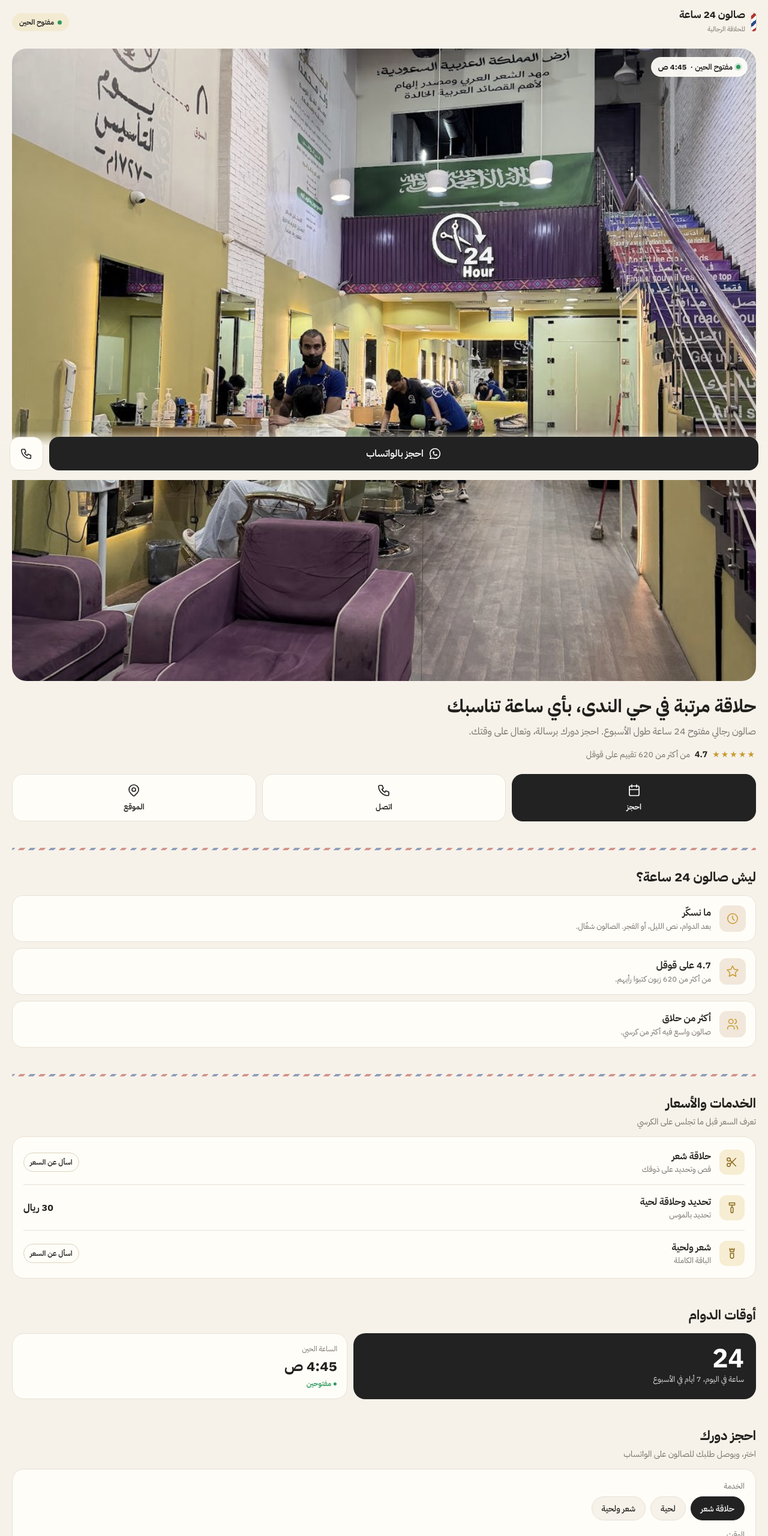
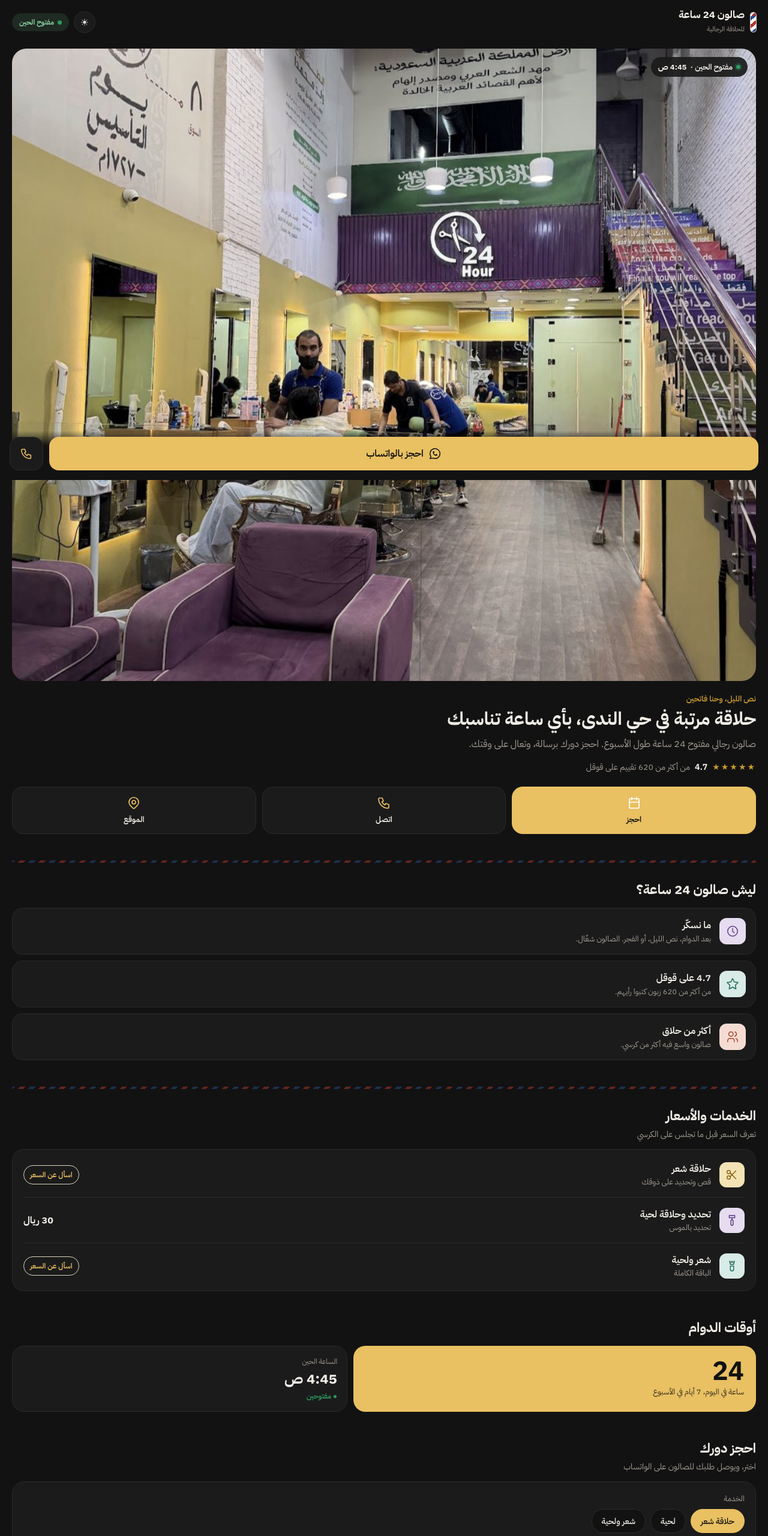
Before and after one commit to slymanalnzy98-hub/satr-demos, a plain HTML site: page calm/index.html in a window 1280 px wide. Shown: the top 2560 px of the page at 60% size. Drawn offline with Linux system fonts and the light colour scheme.

Commit message:
Calm design: night mode, colored icons, live map
Co-Authored-By: Claude Opus 5.5 <noreply@anthropic.com>

```diff
--- a/calm/index.html
+++ b/calm/index.html
@@ -13,7 +13,8 @@ a{color:inherit;text-decoration:none}
 .w{padding-inline:20px}
 header.top{display:flex;justify-content:space-between;align-items:center;padding:16px 20px}
 .logo{display:flex;align-items:center;gap:10px}
-.logo .pole{width:8px;height:30px;border-radius:4px;background:repeating-linear-gradient(-40deg,#b3362f 0 5px,#fff 5px 10px,#2b4b8a 10px 15px,#fff 15px 20px);box-shadow:0 0 0 1px #d8d0c4}
+.logo .pole{width:9px;height:32px;border-radius:5px;background:repeating-linear-gradient(-40deg,#b3362f 0 5px,#fff 5px 10px,#2b4b8a 10px 15px,#fff 15px 20px);background-size:100% 40px;box-shadow:0 0 0 1px #d8d0c4;animation:pole 1.6s linear infinite}
+@keyframes pole{to{background-position:0 40px}}
 .logo b{display:block;font-size:17px;font-weight:700;line-height:1.1}
 .logo small{font-size:11px;color:var(--mute)}
 .open{display:flex;align-items:center;gap:6px;font-size:12px;font-weight:600;color:var(--g);background:#f3ead2;padding:6px 12px;border-radius:999px}
@@ -21,7 +22,8 @@ header.top{display:flex;justify-content:space-between;align-items:center;padding
 
 .hero{padding:6px 20px 0}
 .hero .ph{border-radius:24px;overflow:hidden}
-.hero img{display:block;width:100%;aspect-ratio:4/3.4;object-fit:cover;object-position:52% 58%;filter:saturate(.8) sepia(.06)}
+.hero img{display:block;width:100%;aspect-ratio:4/3.4;object-fit:cover;object-position:52% 58%;filter:saturate(.85) sepia(.05);animation:kb 18s ease-in-out infinite alternate}
+@keyframes kb{from{transform:scale(1)}to{transform:scale(1.12) translate(-2%,1%)}}
 h1{font-size:30px;font-weight:700;line-height:1.35;margin-top:22px}
 .lede{color:var(--mute);font-size:16px;line-height:1.75;margin-top:8px}
 .rate{display:flex;align-items:center;gap:8px;margin-top:14px;font-size:14px;color:var(--mute)}
@@ -110,6 +112,24 @@ footer p{margin-top:2px}
 section,.quick{animation:up .6s ease both}
 @keyframes up{from{opacity:0;transform:translateY(14px)}to{opacity:1;transform:none}}
 @media (prefers-reduced-motion:reduce){section,.quick{animation:none}}
+.tr{display:flex;align-items:center;gap:8px}
+.mode{width:36px;height:36px;border-radius:50%;border:1px solid var(--line);background:var(--card);color:var(--ink);font-size:16px;cursor:pointer}
+.greet{margin-top:20px;font-size:13px;font-weight:600;color:var(--tan)}
+.greet+h1{margin-top:4px}
+.emb{margin-top:10px;border-radius:20px;overflow:hidden;border:1px solid var(--line);height:200px}
+.emb iframe{width:100%;height:100%;border:0;filter:grayscale(.3)}
+.hero .ph{overflow:hidden;border-radius:24px}
+.count{display:inline-block}
+body.night{--bg:#121212;--card:#1b1b1b;--ink:#f1ede6;--mute:#a19a90;--line:#2a2a2a;--g:#e9c062;--g2:#f3d27e}
+body.night .quick a.main,body.night .go,body.night .dock .wa,body.night .ch button.on,body.night .hours .big{color:#121212}
+body.night .rev{background:#1f1f1f}
+body.night .rev a{background:var(--g);color:#121212}
+body.night .open{background:#1f2a22;color:#8fd6a8}
+body.night .badge{background:rgba(27,27,27,.92);color:#f1ede6}
+body.night .dock{background:linear-gradient(180deg,rgba(18,18,18,0),#121212 30%)}
+body.night .emb iframe{filter:invert(.9) hue-rotate(180deg) grayscale(.4)}
+body{transition:background .5s,color .5s}
+@media (prefers-reduced-motion:reduce){.hero img,.logo .pole{animation:none}}
 .dock{position:fixed;inset-inline:0;bottom:0;padding:10px 16px 16px;background:linear-gradient(180deg,rgba(246,242,234,0),var(--bg) 30%);display:grid;grid-template-columns:1fr auto;gap:10px}
 .dock a{display:flex;justify-content:center;align-items:center;gap:8px;height:56px;border-radius:16px;font-weight:600}
 .dock .wa{background:var(--g);color:#fff}
@@ -120,12 +140,13 @@ section,.quick{animation:up .6s ease both}
 <body>
 <header class="top">
   <div class="logo"><span class="pole" aria-hidden="true"></span><div><b>صالون 24 ساعة</b><small>للحلاقة الرجالية</small></div></div>
-  <span class="open"><i></i>مفتوح الحين</span>
+  <div class="tr"><button class="mode" id="mode" aria-label="بدّل بين النهار والليل">☾</button><span class="open"><i></i>مفتوح الحين</span></div>
 </header>
 
 <main>
 <section class="hero" style="padding-top:6px" aria-labelledby="h">
   <div class="ph"><img src="img/p2.jpg" alt="من داخل صالون 24 ساعة"><span class="badge"><i></i>مفتوح الحين · <b id="clk2">—</b></span></div>
+  <p class="greet" id="greet">مساء الخير</p>
   <h1 id="h">حلاقة مرتبة في حي الندى، بأي ساعة تناسبك</h1>
   <p class="lede">صالون رجالي مفتوح 24 ساعة طول الأسبوع. احجز دورك برسالة، وتعال على وقتك.</p>
   <div class="rate"><span class="st">★★★★★</span><b>4.7</b>من أكثر من 620 تقييم على قوقل</div>
@@ -141,9 +162,9 @@ section,.quick{animation:up .6s ease both}
 <section class="w" aria-labelledby="sw">
   <h2 id="sw">ليش صالون 24 ساعة؟</h2>
   <div class="why">
-    <div><span class="ic2"><svg viewBox="0 0 24 24" fill="none" stroke="currentColor" stroke-width="1.6" stroke-linecap="round" stroke-linejoin="round"><path d="M3 12a9 9 0 1 0 18 0a9 9 0 1 0 -18 0"/><path d="M12 7v5l3 3"/></svg></span><h3>ما نسكّر</h3><p>بعد الدوام، نص الليل، أو الفجر. الصالون شغّال.</p></div>
-    <div><span class="ic2"><svg viewBox="0 0 24 24" fill="none" stroke="currentColor" stroke-width="1.6" stroke-linecap="round" stroke-linejoin="round"><path d="M12 17.75l-6.17 3.24l1.18 -6.87l-5 -4.86l6.9 -1l3.08 -6.25l3.08 6.25l6.9 1l-5 4.86l1.18 6.87z"/></svg></span><h3>4.7 على قوقل</h3><p>من أكثر من 620 زبون كتبوا رأيهم.</p></div>
-    <div><span class="ic2"><svg viewBox="0 0 24 24" fill="none" stroke="currentColor" stroke-width="1.6" stroke-linecap="round" stroke-linejoin="round"><path d="M9 7m-4 0a4 4 0 1 0 8 0a4 4 0 1 0 -8 0"/><path d="M3 21v-2a4 4 0 0 1 4 -4h4a4 4 0 0 1 4 4v2"/><path d="M16 3.13a4 4 0 0 1 0 7.75"/><path d="M21 21v-2a4 4 0 0 0 -3 -3.85"/></svg></span><h3>أكثر من حلاق</h3><p>صالون واسع فيه أكثر من كرسي.</p></div>
+    <div><span class="ic2" style="background:#e6dcf0;color:#5b3a87"><svg viewBox="0 0 24 24" fill="none" stroke="currentColor" stroke-width="1.6" stroke-linecap="round" stroke-linejoin="round"><path d="M3 12a9 9 0 1 0 18 0a9 9 0 1 0 -18 0"/><path d="M12 7v5l3 3"/></svg></span><h3>ما نسكّر</h3><p>بعد الدوام، نص الليل، أو الفجر. الصالون شغّال.</p></div>
+    <div><span class="ic2" style="background:#d8ebe6;color:#1f6b5a"><svg viewBox="0 0 24 24" fill="none" stroke="currentColor" stroke-width="1.6" stroke-linecap="round" stroke-linejoin="round"><path d="M12 17.75l-6.17 3.24l1.18 -6.87l-5 -4.86l6.9 -1l3.08 -6.25l3.08 6.25l6.9 1l-5 4.86l1.18 6.87z"/></svg></span><h3>4.7 على قوقل</h3><p>من أكثر من 620 زبون كتبوا رأيهم.</p></div>
+    <div><span class="ic2" style="background:#f5dcd2;color:#a3452a"><svg viewBox="0 0 24 24" fill="none" stroke="currentColor" stroke-width="1.6" stroke-linecap="round" stroke-linejoin="round"><path d="M9 7m-4 0a4 4 0 1 0 8 0a4 4 0 1 0 -8 0"/><path d="M3 21v-2a4 4 0 0 1 4 -4h4a4 4 0 0 1 4 4v2"/><path d="M16 3.13a4 4 0 0 1 0 7.75"/><path d="M21 21v-2a4 4 0 0 0 -3 -3.85"/></svg></span><h3>أكثر من حلاق</h3><p>صالون واسع فيه أكثر من كرسي.</p></div>
   </div>
 </section>
 <div class="pd" aria-hidden="true"></div>
@@ -151,9 +172,9 @@ section,.quick{animation:up .6s ease both}
   <h2 id="s1">الخدمات والأسعار</h2>
   <p class="h2s">تعرف السعر قبل ما تجلس على الكرسي</p>
   <div class="list">
-    <div class="it"><span class="ic"><svg viewBox="0 0 24 24" fill="none" stroke="currentColor" stroke-width="1.6" stroke-linecap="round" stroke-linejoin="round"><path d="M6 7m-3 0a3 3 0 1 0 6 0a3 3 0 1 0 -6 0"/><path d="M6 17m-3 0a3 3 0 1 0 6 0a3 3 0 1 0 -6 0"/><path d="M8.6 8.6l10.4 10.4"/><path d="M8.6 15.4l10.4 -10.4"/></svg></span><div><h3>حلاقة شعر</h3><p>قص وتحديد على ذوقك</p></div><a class="ask" href="https://wa.me/966530244559?text=%D8%A7%D9%84%D8%B3%D9%84%D8%A7%D9%85%20%D8%B9%D9%84%D9%8A%D9%83%D9%85%D8%8C%20%D9%83%D9%85%20%D8%B3%D8%B9%D8%B1%20%D8%AD%D9%84%D8%A7%D9%82%D8%A9%20%D8%A7%D9%84%D8%B4%D8%B9%D8%B1%D8%9F">اسأل عن السعر</a></div>
-    <div class="it"><span class="ic"><svg viewBox="0 0 24 24" fill="none" stroke="currentColor" stroke-width="1.6" stroke-linecap="round" stroke-linejoin="round"><path d="M7 3h10v4h-10z"/><path d="M12 7v4"/><path d="M12 11a2 2 0 0 1 2 2v6a2 2 0 1 1 -4 0v-6a2 2 0 0 1 2 -2z"/></svg></span><div><h3>تحديد وحلاقة لحية</h3><p>تحديد بالموس</p></div><span class="pr">30 ريال</span></div>
-    <div class="it"><span class="ic"><svg viewBox="0 0 24 24" fill="none" stroke="currentColor" stroke-width="1.6" stroke-linecap="round" stroke-linejoin="round"><path d="M8 3v2"/><path d="M12 3v2"/><path d="M16 3v2"/><path d="M9 12v6a3 3 0 0 0 6 0v-6h-6z"/><path d="M8 5h8l-1 4h-6z"/></svg></span><div><h3>شعر ولحية</h3><p>الباقة الكاملة</p></div><a class="ask" href="https://wa.me/966530244559?text=%D8%A7%D9%84%D8%B3%D9%84%D8%A7%D9%85%20%D8%B9%D9%84%D9%8A%D9%83%D9%85%D8%8C%20%D9%83%D9%85%20%D8%B3%D8%B9%D8%B1%20%D8%A7%D9%84%D8%B4%D8%B9%D8%B1%20%D9%88%D8%A7%D9%84%D9%84%D8%AD%D9%8A%D8%A9%D8%9F">اسأل عن السعر</a></div>
+    <div class="it"><span class="ic" style="background:#f3e3b5;color:#8a6312"><svg viewBox="0 0 24 24" fill="none" stroke="currentColor" stroke-width="1.6" stroke-linecap="round" stroke-linejoin="round"><path d="M6 7m-3 0a3 3 0 1 0 6 0a3 3 0 1 0 -6 0"/><path d="M6 17m-3 0a3 3 0 1 0 6 0a3 3 0 1 0 -6 0"/><path d="M8.6 8.6l10.4 10.4"/><path d="M8.6 15.4l10.4 -10.4"/></svg></span><div><h3>حلاقة شعر</h3><p>قص وتحديد على ذوقك</p></div><a class="ask" href="https://wa.me/966530244559?text=%D8%A7%D9%84%D8%B3%D9%84%D8%A7%D9%85%20%D8%B9%D9%84%D9%8A%D9%83%D9%85%D8%8C%20%D9%83%D9%85%20%D8%B3%D8%B9%D8%B1%20%D8%AD%D9%84%D8%A7%D9%82%D8%A9%20%D8%A7%D9%84%D8%B4%D8%B9%D8%B1%D8%9F">اسأل عن السعر</a></div>
+    <div class="it"><span class="ic" style="background:#e6dcf0;color:#5b3a87"><svg viewBox="0 0 24 24" fill="none" stroke="currentColor" stroke-width="1.6" stroke-linecap="round" stroke-linejoin="round"><path d="M7 3h10v4h-10z"/><path d="M12 7v4"/><path d="M12 11a2 2 0 0 1 2 2v6a2 2 0 1 1 -4 0v-6a2 2 0 0 1 2 -2z"/></svg></span><div><h3>تحديد وحلاقة لحية</h3><p>تحديد بالموس</p></div><span class="pr">30 ريال</span></div>
+    <div class="it"><span class="ic" style="background:#d8ebe6;color:#1f6b5a"><svg viewBox="0 0 24 24" fill="none" stroke="currentColor" stroke-width="1.6" stroke-linecap="round" stroke-linejoin="round"><path d="M8 3v2"/><path d="M12 3v2"/><path d="M16 3v2"/><path d="M9 12v6a3 3 0 0 0 6 0v-6h-6z"/><path d="M8 5h8l-1 4h-6z"/></svg></span><div><h3>شعر ولحية</h3><p>الباقة الكاملة</p></div><a class="ask" href="https://wa.me/966530244559?text=%D8%A7%D9%84%D8%B3%D9%84%D8%A7%D9%85%20%D8%B9%D9%84%D9%8A%D9%83%D9%85%D8%8C%20%D9%83%D9%85%20%D8%B3%D8%B9%D8%B1%20%D8%A7%D9%84%D8%B4%D8%B9%D8%B1%20%D9%88%D8%A7%D9%84%D9%84%D8%AD%D9%8A%D8%A9%D8%9F">اسأل عن السعر</a></div>
   </div>
 </section>
 
@@ -195,6 +216,7 @@ section,.quick{animation:up .6s ease both}
 <section class="w" aria-labelledby="s5">
   <h2 id="s5">الموقع</h2>
   <div class="map"><span class="pin"><svg viewBox="0 0 24 24" fill="none" stroke="currentColor" stroke-width="1.7" stroke-linecap="round" stroke-linejoin="round"><path d="M9 11a3 3 0 1 0 6 0a3 3 0 0 0 -6 0"/><path d="M17.66 16.66l-4.24 4.24a2 2 0 0 1 -2.83 0l-4.25 -4.24a8 8 0 1 1 11.32 0z"/></svg></span><div><h3>حي الندى</h3><p>الرياض</p></div><a href="https://maps.google.com/?cid=15077935763009111223">الاتجاهات</a></div>
+  <div class="emb"><iframe title="خريطة صالون 24 ساعة" loading="lazy" src="https://maps.google.com/maps?q=24.8152833,46.6882962&z=16&output=embed"></iframe></div>
   <button class="share" id="share">أرسل موقع الصالون لصديق</button>
 </section>
 <div class="pd" aria-hidden="true"></div>
@@ -218,6 +240,15 @@ section,.quick{animation:up .6s ease both}
 const T=new Intl.DateTimeFormat('ar-SA-u-nu-latn',{hour:'numeric',minute:'2-digit',timeZone:'Asia/Riyadh'}).format(new Date());
 document.getElementById('clk').textContent=T;document.getElementById('clk2').textContent=T;
 document.getElementById('share').onclick=()=>{const d={title:'صالون 24 ساعة',text:'صالون حلاقة مفتوح 24 ساعة في حي الندى',url:location.href};navigator.share?navigator.share(d):window.open('https://wa.me/?text='+encodeURIComponent(d.text+' '+d.url))};
+
+const H=+new Intl.DateTimeFormat('en-GB',{hour:'numeric',hourCycle:'h23',timeZone:'Asia/Riyadh'}).format(new Date());
+const night=H>=18||H<6;
+const g=H<5?'نص الليل، وحنا فاتحين':H<12?'صباح الخير':H<18?'نهارك سعيد':'مساء الخير';
+document.getElementById('greet').textContent=g;
+const mb=document.getElementById('mode');
+const setM=n=>{document.body.classList.toggle('night',n);mb.textContent=n?'☀':'☾'};
+setM(night);mb.onclick=()=>setM(!document.body.classList.contains('night'));
+document.querySelectorAll('.score b,.hours .big b').forEach(el=>{const to=parseFloat(el.textContent),dec=String(el.textContent).includes('.');let t0=null;const f=ts=>{t0=t0||ts;const k=Math.min((ts-t0)/1200,1);el.textContent=dec?(to*k).toFixed(1):Math.round(to*k);if(k<1)requestAnimationFrame(f)};const io=new IntersectionObserver(e=>{if(e[0].isIntersecting){requestAnimationFrame(f);io.disconnect()}});io.observe(el)});
 const st={s:'حلاقة شعر',t:'الحين'};
 document.querySelectorAll('.ch').forEach(g=>g.onclick=e=>{const b=e.target.closest('button');if(!b)return;g.querySelectorAll('button').forEach(x=>x.classList.toggle('on',x===b));st[g.dataset.g]=b.textContent;document.getElementById('go').href='https://wa.me/966530244559?text='+encodeURIComponent('السلام عليكم، أبي أحجز '+st.s+' '+st.t);});
 </script>
```
